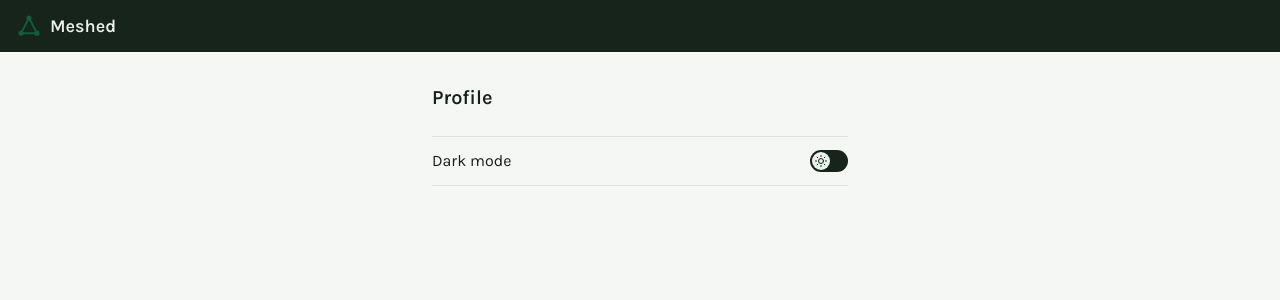
After one commit to BHCGH92/Meshed, a Django app: page /accounts/profile/ in a window 1280 px wide. The commit adds this page. Shown: the top 300 px of the page. Run offline with Django 5.2, Linux system fonts and the light colour scheme.

Commit message:
Continued work on base.html and css visuals

```diff
--- /dev/null
+++ b/accounts/templates/accounts/profile.html
@@ -0,0 +1,29 @@
+{% extends 'base.html' %}
+
+{% block content %}
+<div class="max-w-md mx-auto py-8 px-4">
+    <h1 class="text-xl font-semibold mb-6">Profile</h1>
+
+    <div class="flex items-center justify-between py-3 border-t border-b border-nav/10">
+        <span>Dark mode</span>
+        <button onclick="const html=document.documentElement; const next = html.dataset.theme === 'dark' ? 'light' : 'dark'; html.dataset.theme = next; localStorage.setItem('theme', next);" class="relative w-[38px] h-[22px] rounded-full bg-nav" aria-label="Toggle dark mode">
+            <span class="absolute top-[2px] left-[2px] w-[18px] h-[18px] rounded-full bg-nav-text transition-transform dark:translate-x-[16px] flex items-center justify-center text-nav">
+                <svg class="dark:hidden" width="12" height="12" viewBox="0 0 24 24" fill="none" stroke="currentColor" stroke-width="2" stroke-linecap="round" stroke-linejoin="round">
+                    <circle cx="12" cy="12" r="5"/>
+                    <line x1="12" y1="1" x2="12" y2="3"/>
+                    <line x1="12" y1="21" x2="12" y2="23"/>
+                    <line x1="4.22" y1="4.22" x2="5.64" y2="5.64"/>
+                    <line x1="18.36" y1="18.36" x2="19.78" y2="19.78"/>
+                    <line x1="1" y1="12" x2="3" y2="12"/>
+                    <line x1="21" y1="12" x2="23" y2="12"/>
+                    <line x1="4.22" y1="19.78" x2="5.64" y2="18.36"/>
+                    <line x1="18.36" y1="5.64" x2="19.78" y2="4.22"/>
+                </svg>
+                <svg class="hidden dark:block" width="12" height="12" viewBox="0 0 24 24" fill="none" stroke="currentColor" stroke-width="2" stroke-linecap="round" stroke-linejoin="round">
+                    <path d="M21 12.79A9 9 0 1 1 11.21 3 7 7 0 0 0 21 12.79z"/>
+                </svg>
+            </span>
+        </button>
+    </div>
+</div>
+{% endblock %}
--- a/accounts/urls.py
+++ b/accounts/urls.py
@@ -1,7 +1,10 @@
 from django.urls import path
+from django.contrib.auth import views as auth_views
 from . import views
 
 urlpatterns = [
     path('company/', views.company_info, name='company_info'),
     path('users/', views.admin_user_list, name='admin_user_list'),
+    path('profile/', views.profile, name='profile'),
+    path('logout/', auth_views.LogoutView.as_view(next_page='home'), name='logout'),
 ]
--- a/accounts/views.py
+++ b/accounts/views.py
@@ -7,3 +7,7 @@ def company_info(request):
 
 def admin_user_list(request):
     return render(request, 'placeholder.html', {'page_name': 'User Management'})
+
+
+def profile(request):
+    return render(request, 'accounts/profile.html')
--- a/templates/base.html
+++ b/templates/base.html
@@ -22,7 +22,7 @@
 <nav x-data="{ open: false }" class="bg-nav text-nav-text">
     <div class="flex items-center justify-between px-4 py-3">
         <a href="{% url 'home' %}" class="flex items-center gap-2 font-semibold text-lg">
-            {% include 'partials/logo_mark.html' %}
+            <span class="text-accent">{% include 'partials/logo_mark.html' %}</span>
             <span>Meshed</span>
         </a>
 
@@ -40,7 +40,7 @@
             {% if user.profile.is_manager %}
             <li x-data="{ managerOpen: false }" class="relative">
                 <button @click="managerOpen = !managerOpen">Manager</button>
-                <ul x-show="managerOpen" @click.outside="managerOpen = false" class="absolute bg-nav text-nav-text divide-y divide-white/10 min-w-[180px] rounded shadow-lg">
+                <ul x-show="managerOpen" @click.outside="managerOpen = false" class="absolute right-0 bg-nav text-nav-text divide-y divide-white/10 min-w-[180px] rounded shadow-lg">
                     <li><a href="{% url 'pending_requests' %}" class="block py-2 px-3">Pending Requests</a></li>
                     <li><a href="{% url 'export_timesheet' %}" class="block py-2 px-3">Export Timesheet</a></li>
                 </ul>
@@ -49,7 +49,7 @@
             {% if user.profile.role == 'Admin' %}
             <li x-data="{ adminOpen: false }" class="relative">
                 <button @click="adminOpen = !adminOpen">Admin</button>
-                <ul x-show="adminOpen" @click.outside="adminOpen = false" class="absolute bg-nav text-nav-text divide-y divide-white/10 min-w-[180px] rounded shadow-lg">
+                <ul x-show="adminOpen" @click.outside="adminOpen = false" class="absolute right-0 bg-nav text-nav-text divide-y divide-white/10 min-w-[180px] rounded shadow-lg">
                     <li><a href="{% url 'company_info' %}" class="block py-2 px-3">Company Info</a></li>
                     <li><a href="{% url 'admin_user_list' %}" class="block py-2 px-3">User Management</a></li>
                     <li><a href="{% url 'company_holidays' %}" class="block py-2 px-3">Company Holidays</a></li>
@@ -57,6 +57,21 @@
                 </ul>
             </li>
         {% endif %}
+            <li x-data="{ profileOpen: false }" class="relative">
+                <button @click="profileOpen = !profileOpen" class="w-8 h-8 rounded-full bg-accent text-white flex items-center justify-center text-sm font-semibold" aria-label="Account menu">
+                    {{ user.username|first|upper }}
+                </button>
+                <ul x-show="profileOpen" @click.outside="profileOpen = false" class="absolute right-0 bg-nav text-nav-text divide-y divide-white/10 min-w-[180px] rounded shadow-lg">
+                    <li class="px-3 py-2 text-sm opacity-70">{{ user.get_full_name|default:user.username }}</li>
+                    <li><a href="{% url 'profile' %}" class="block py-2 px-3">Profile</a></li>
+                    <li>
+                        <form method="post" action="{% url 'logout' %}">
+                            {% csrf_token %}
+                            <button type="submit" class="block w-full text-left py-2 px-3">Logout</button>
+                        </form>
+                    </li>
+                </ul>
+            </li>
         </ul>
         {% endif %}
     </div>
@@ -78,6 +93,13 @@
         <li><a href="{% url 'company_holidays' %}" class="block py-2.5">Company Holidays</a></li>
         <li><a href="{% url 'audit_log' %}" class="block py-2.5">Audit Log</a></li>
         {% endif %}
+        <li><a href="{% url 'profile' %}" class="block py-2.5">Profile</a></li>
+        <li>
+            <form method="post" action="{% url 'logout' %}">
+                {% csrf_token %}
+                <button type="submit" class="block w-full text-left py-2.5">Logout</button>
+            </form>
+        </li>
     </ul>
     {% endif %}
 </nav>
```
Also changed, not shown: static/src/input.css (+8 -0 lines), static/css/tailwind.css.
